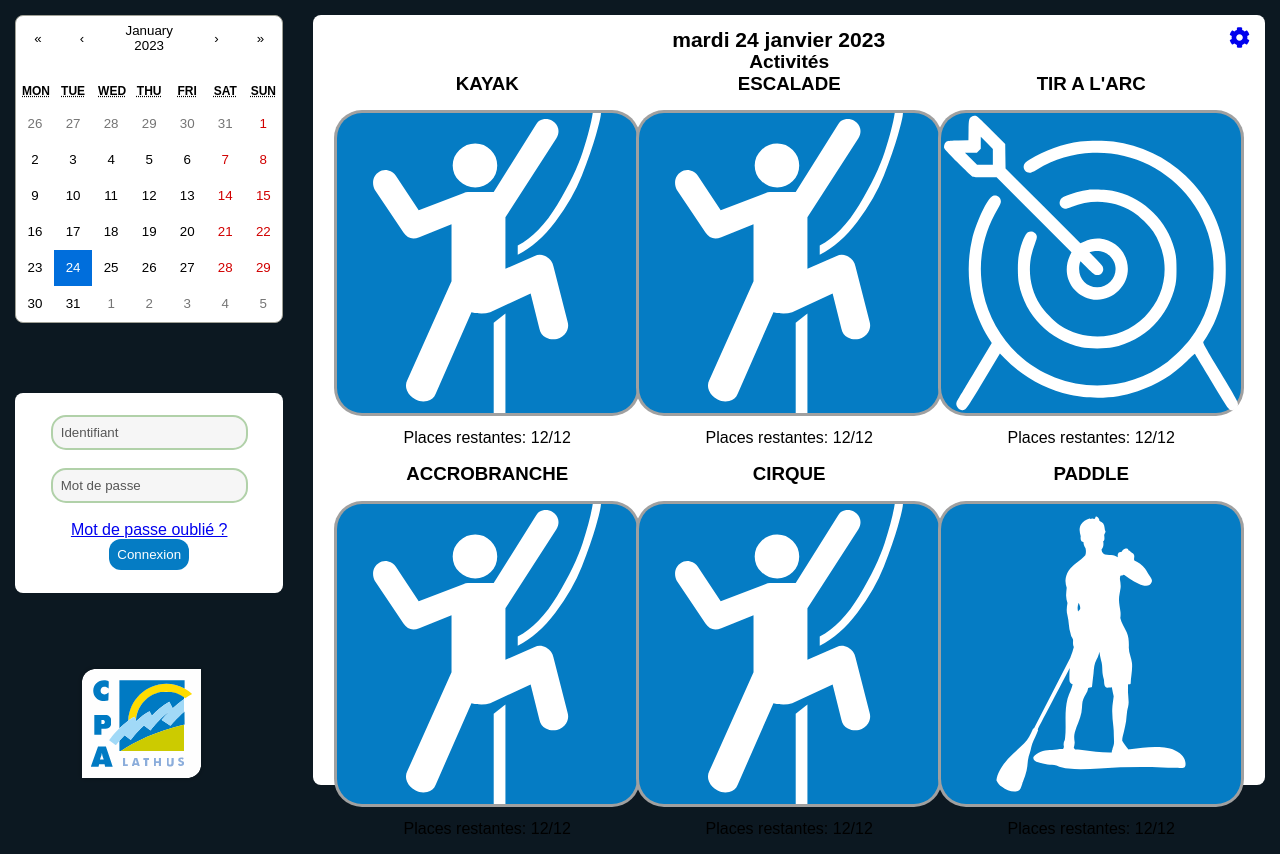
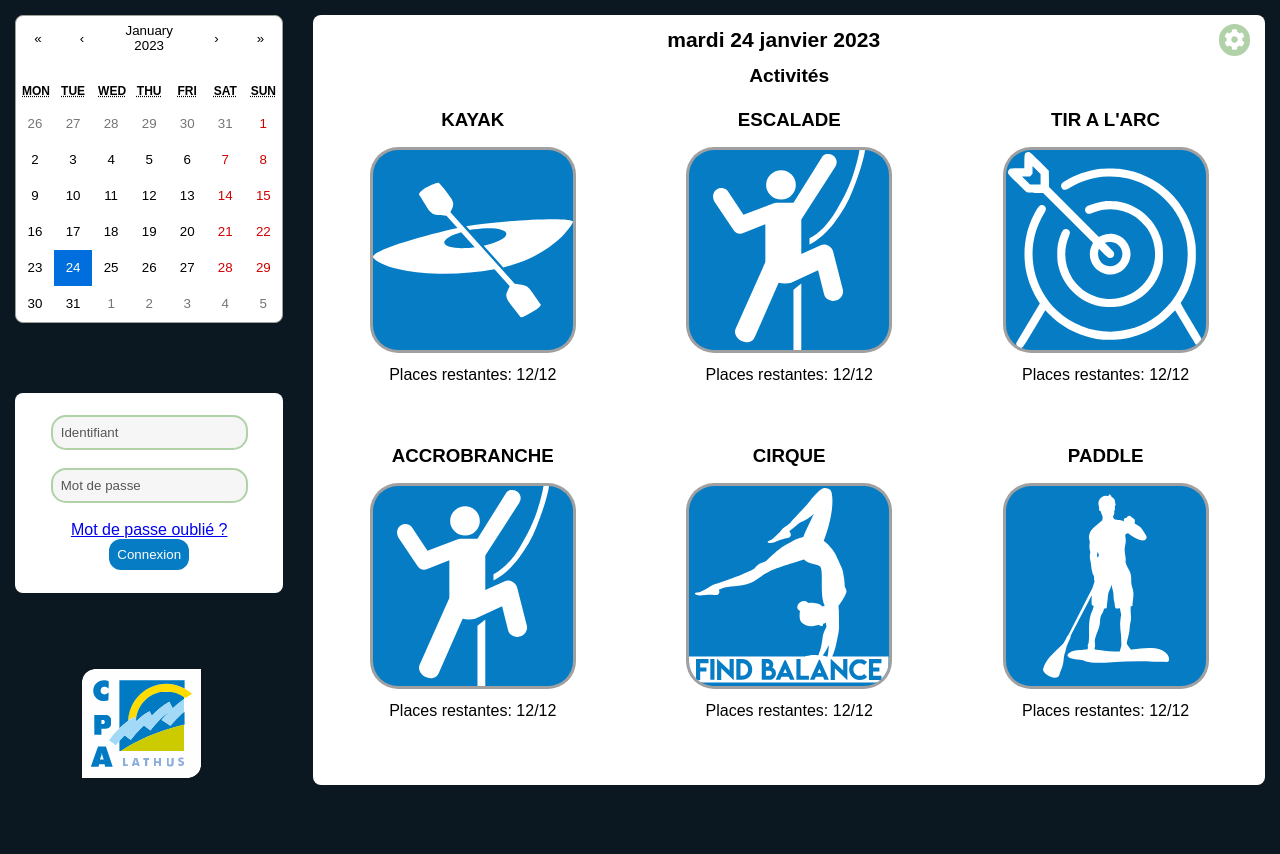
Before and after one commit to QuentinBretl/CPA, a React (Create React App) app in the folder client/: page / in a window 1280 px wide. After the commit the page ends 800 px from the top, so only its background shows below. Built offline with nearby package versions, Linux system fonts and the light colour scheme; no server answers.

Commit message:
modifs user

```diff
--- a/client/src/components/Actis.jsx
+++ b/client/src/components/Actis.jsx
@@ -3,20 +3,22 @@ import { Link } from 'react-router-dom';
 import Escalade from '../assets/escalade.svg';
 import Paddle from '../assets/paddle.svg';
 import Tal from '../assets/tal.svg';
+import Cirque from '../assets/cirque.svg'
+import Kayak from '../assets/kayak.svg'
 
 function Actis({ formattedDate }) {
   return (
     <div className='activities'>
       <h1 className='activities-title'>Activités</h1>
       <div className='list'>
-        <article>
+      <article>
           <h3>KAYAK</h3>
           <Link
             className='link-acti'
             to={`/planning?acti=kayak&date=${formattedDate}`}
           >
             <div className='activity' id='kayak'>
-              <img id='img-kayak' src={Escalade} alt='kayak' />
+              <img id='img-pah' src={Kayak} alt='kayak' />
             </div>
           </Link>
           <p>
@@ -72,7 +74,7 @@ function Actis({ formattedDate }) {
             to={`/planning?acti=cirque&date=${formattedDate}`}
           >
             <div className='activity' id='cirque'>
-              <img id='img-cirque' src={Escalade} alt='cirque' />
+              <img id='img-cirque' src={Cirque} alt='cirque' />
             </div>
           </Link>
           <p>
--- a/client/src/components/Navigation.jsx
+++ b/client/src/components/Navigation.jsx
@@ -58,6 +58,7 @@ function Navigation() {
 
   const onLogout = () => {
     auth.signOut();
+    navigate('/');
   };
 
   const onChange = (e) => {
--- a/client/src/components/PrivateRoute.jsx
+++ b/client/src/components/PrivateRoute.jsx
@@ -8,12 +8,9 @@ const PrivateRoute = () => {
   const { loggedIn, checkingStatus } = useAuthStatus();
   if (checkingStatus) {
     return <h3>Chargement...</h3>;
-  }
-  const ToastError = () => {
-    toast.error('Connectez-vous pour effecter cette action');
   };
 
-  return loggedIn ? <Outlet /> : <Navigate to='/' />;
+  return loggedIn ? <Outlet /> : <Navigate to='/'/>;
 };
 
 export default PrivateRoute;
--- a/client/src/index.css
+++ b/client/src/index.css
@@ -110,6 +110,16 @@ main{
   font-size: large;
 }
 
+.settings{
+  display: flex;
+  background-color: #b1d1a9;
+  color: #fff;
+  border-radius: 50%;
+  padding: 5px;
+
+}
+
+
 .activities{
   height: 90%;
   display: flex;
@@ -137,7 +147,7 @@ article{
   display: flex;
   flex-direction: column;
   align-items: center;
-  width: 300px;
+  width: 30%;
 }
 
 article h3{
@@ -147,10 +157,13 @@ article h3{
 .link-acti{
   height: 100%;
   width: 100%;
+  display: flex;
+  justify-content: center;
 }
 .activity{
   display: flex;
-  height: 100%;
+  height: 200px;
+  width: 200px;
   justify-content: center;
   align-items: center;
   -webkit-box-shadow: 0px 0px 0px 3px #a0a0a0;
@@ -158,6 +171,7 @@ article h3{
   border-radius: 25px;
   color: white;
   background-color: var(--tertiary);
+  overflow: hidden;
 }
 
 /* PARTIE PLANNING */
--- a/client/src/pages/Home.jsx
+++ b/client/src/pages/Home.jsx
@@ -1,17 +1,29 @@
 import React from 'react';
 import { FaCog } from 'react-icons/fa';
-import { Link } from 'react-router-dom';
+import { Link, useNavigate } from 'react-router-dom';
 import Actis from '../components/Actis';
+import { toast } from 'react-toastify'
+import { useAuthStatus } from '../hooks/useAuthStatus';
 
 const Home = ({ currentDay, formattedDate }) => {
+  const { loggedIn, checkingStatus } = useAuthStatus();
+
+  const onClick = (e) =>{
+
+    if(!loggedIn){
+      e.preventDefault()
+      toast.error('Connectez-vous pour accéder aux paramètres.')
+    }
+  }
+
   return (
     <section className='content'>
       <div className='planning'>
         <div className='heading'>
-          <h3></h3>
+          <h3> </h3>
           <h3>{currentDay}</h3>
           <h3>
-            <Link to='/parametres'>
+            <Link className='settings' to='/parametres' onClick={onClick}>
               <FaCog />
             </Link>
           </h3>
--- a/client/src/pages/Planning.jsx
+++ b/client/src/pages/Planning.jsx
@@ -1,14 +1,29 @@
 import React from 'react';
+import { Link, useNavigate } from 'react-router-dom';
 import { FaCog } from 'react-icons/fa';
+import { toast } from 'react-toastify';
+import { useAuthStatus } from '../hooks/useAuthStatus';
 
 function Planning({ currentDay }) {
+  const { loggedIn, checkingStatus } = useAuthStatus();
+
+  const onClick = (e) =>{
+
+    if(!loggedIn){
+      e.preventDefault()
+      toast.error('Connectez-vous pour accéder aux paramètres.')
+    }
+  }
   return (
     <section className='content'>
       <div className='planning'>
         <div className='heading'>
-          <h3></h3>
+          <h3> </h3>
           <h3>{currentDay}</h3>
-          <FaCog />
+          <h3><Link className='settings' to='/parametres' onClick={onClick}>
+            <FaCog />
+          </Link>
+          </h3>
         </div>
         <div className='planning-reservations'>
           <div className='planning-am'></div>
```
Also changed, not shown: client/src/assets/cirque.svg (added), client/src/assets/kayak.svg.
